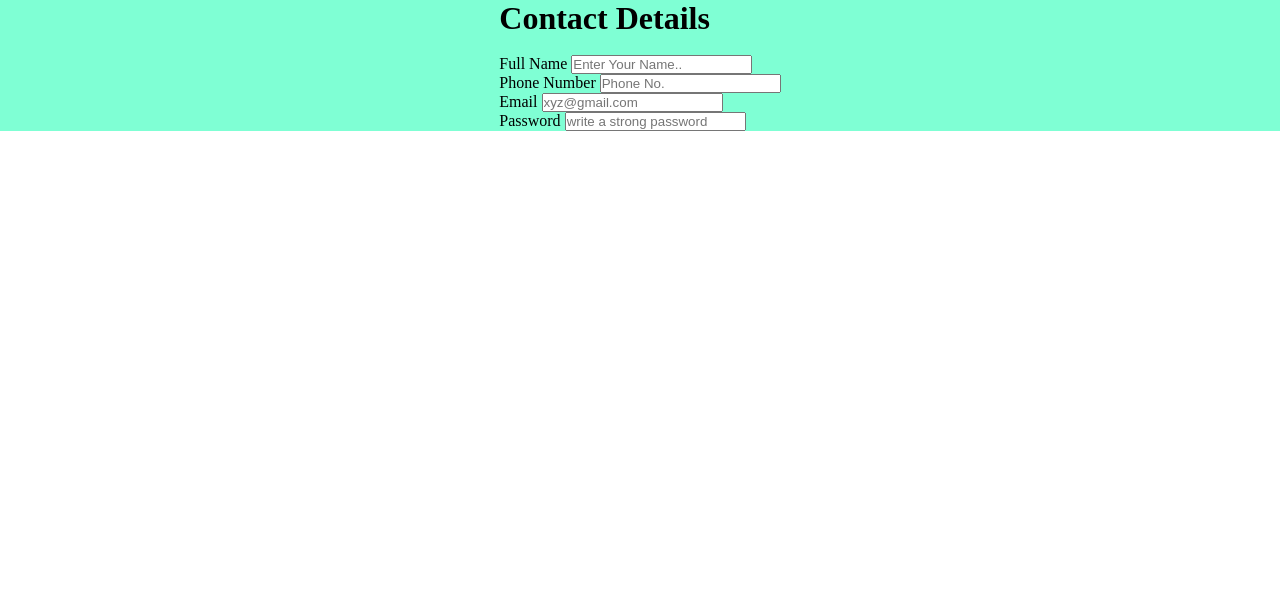
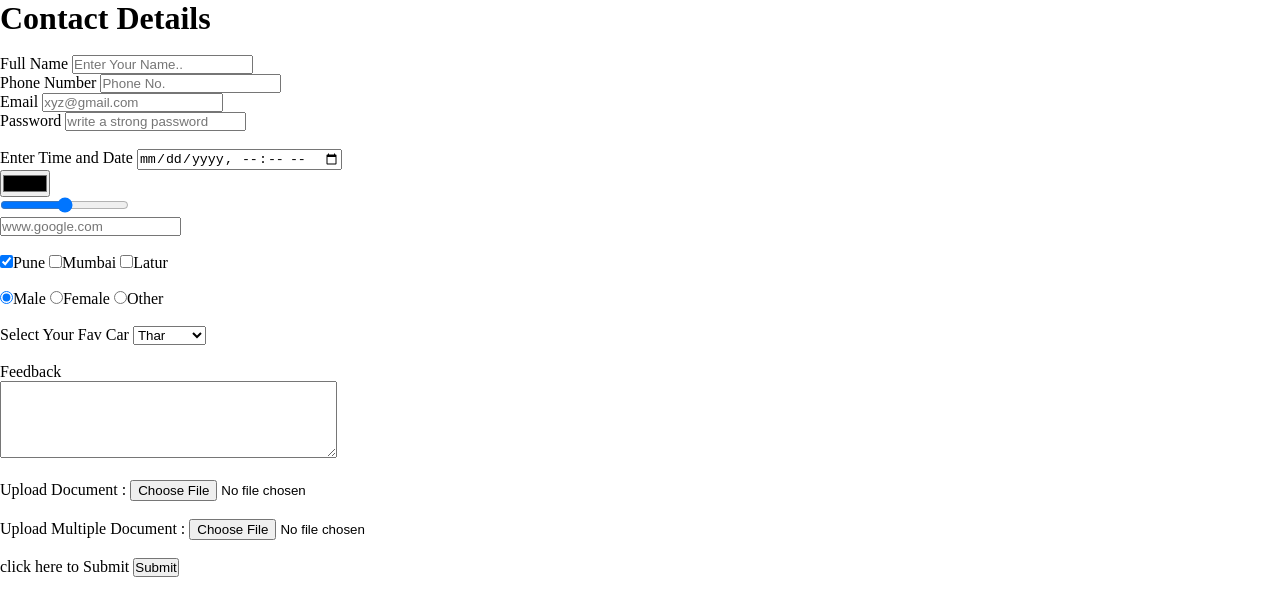
Before and after one commit to pruthvi011/Github_Projects, a plain HTML site: page Form.html in a window 1280 px wide. Drawn offline with Linux system fonts and the light colour scheme.

Commit message:
1st page

```diff
--- a/Form.html
+++ b/Form.html
@@ -22,6 +22,50 @@
         <br>
         <label for="password">Password</label>
         <input name="password" type="password" placeholder="write a strong password">
+        <br>
+        <br>
+        <label for="datetime">Enter Time and Date</label>
+        <input type="datetime-local" name="datetime">
+        <br>
+        <input type="color">
+        <br>
+        <input type="range">
+        <br>
+        <input type="url" placeholder="www.google.com">
+        <br>
+        <br>
+            <input type="checkbox" name="" checked>Pune
+            <input type="checkbox" name="" >Mumbai
+            <input type="checkbox" name="" >Latur
+        <br>
+        <br>
+        <input type="radio" name="gender" checked>Male
+        <input type="radio" name="gender" >Female
+        <input type="radio" name="gender" >Other
+        <br>
+        <br>
+        <label for="Cars">Select Your Fav Car</label>
+        <select name="Cars">
+            <option value="Thar">Thar</option>
+            <option value="Fortuner">Fortuner</option>
+            <option value="Harrier">Harrier</option>
+        </select>
+        <br>
+        <br>
+        <label for="textarea">Feedback</label>
+        <br>
+        <textarea name="textarea" rows="5" cols="40"></textarea>
+        <br><br>
+        <label for="file">Upload Document : </label>
+        <input type="file">
+        <br>
+        <br>
+        <label for="file">Upload Multiple Document : </label>
+        <input type="file">
+        <br>
+        <br>
+        <label for="submit">click here to Submit</label>
+        <input type="submit">
     </form>
     </div>
 </body>
--- a/form.css
+++ b/form.css
@@ -12,7 +12,7 @@
     align-items: center;
 } */
 
-.form{
+/* .form{
     width: 100%;
     height: 100%;
     display: flex;
@@ -23,5 +23,5 @@
 }
 
 input{
-
+     */
 }
```
Also changed, not shown: webPage.html (added, +33 -0 lines).
